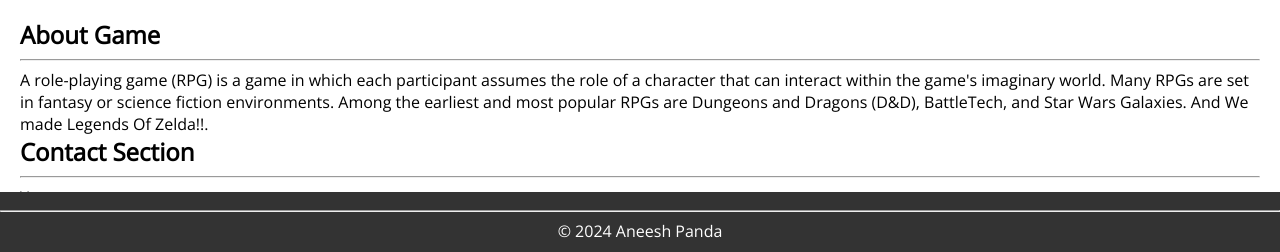
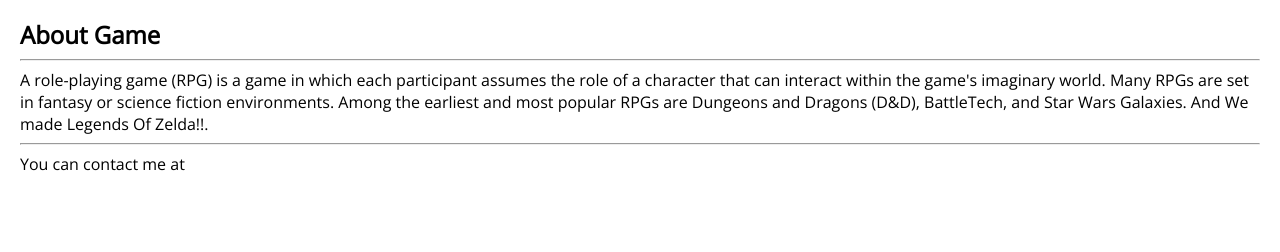
Before and after one commit to ItzGamerBoy/LegendsOfVryell, a plain HTML site: page index.html in a window 1280 px wide. Shown: the part 548-800 px from the top of the page. Drawn offline with nearby package versions, Linux system fonts and the light colour scheme.

Commit message:
Update index.html

```diff
--- a/index.html
+++ b/index.html
@@ -22,12 +22,11 @@
   <section id="about">
     <h2><b>About Game</b></h2>
     <hr>A role-playing game (RPG) is a game in which each participant assumes the role of a character that can interact within the game's imaginary world. Many RPGs are set in fantasy or science fiction environments. Among the earliest and most popular RPGs are Dungeons and Dragons (D&D), BattleTech, and Star Wars Galaxies. And We made Legends Of Zelda!!.</hr>
-    <h2><b>Contact Section</b></h2>
     <hr>You can contact me at </hr>
     <a href="aneeshpanda16@gmail.com"></a>
   </section>
-  <footer>
+  <!--footer>
     <hr>&copy; 2024 Aneesh Panda</hr>
-  </footer>
+</footer-->
 </body>
 </html>
```
